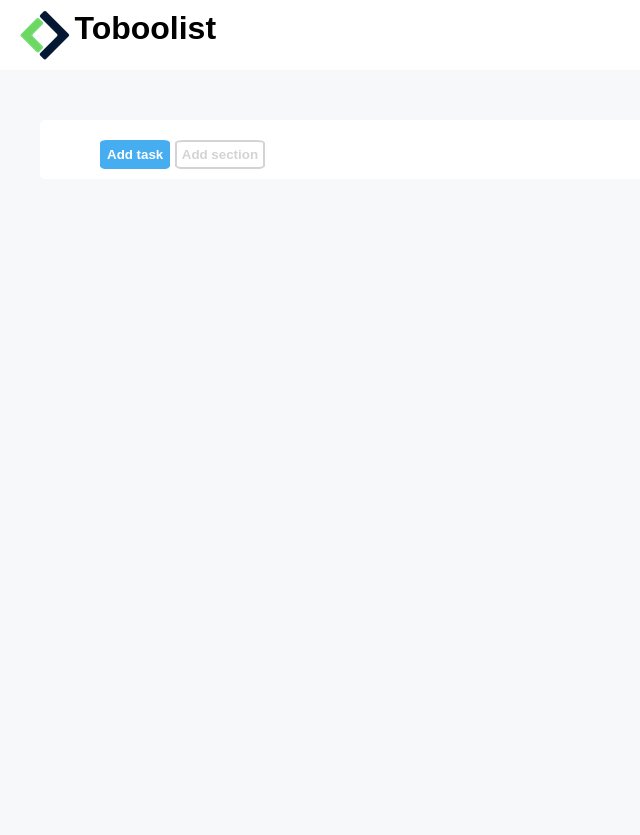
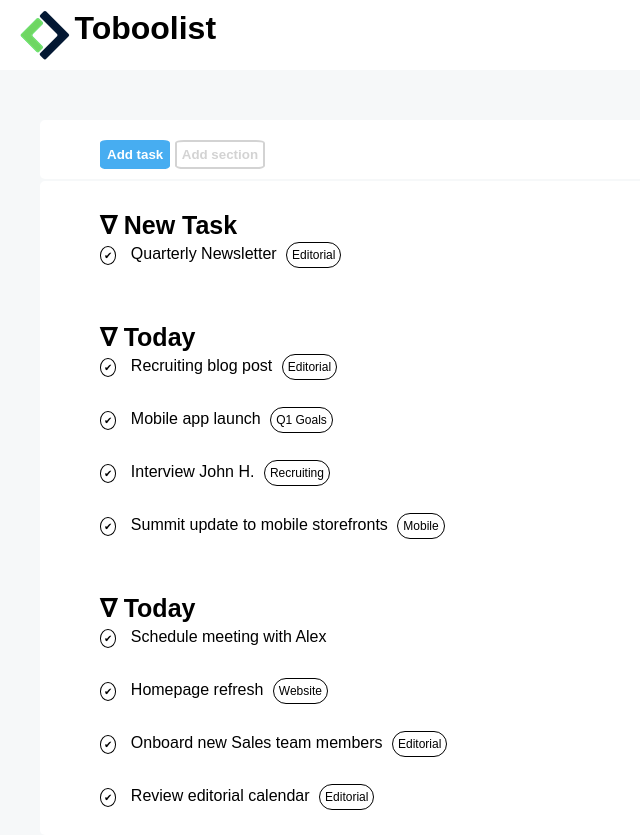
Before and after one commit to marcocnc/html-css-toboolist, a plain HTML site: page index.html in a window 1280 px wide. Shown: the whole page, without its empty margins (0-640 px from the left). Before the commit the page ends 800 px from the top, so only its background shows below. Drawn offline with Linux system fonts and the light colour scheme.

Commit message:
[add] main

```diff
--- a/css/style.css
+++ b/css/style.css
@@ -54,7 +54,7 @@ header div img{
     padding-top: 20px;
 }
 
-.first-button, .second-button{
+.first-button, .second-button, .category{
     padding: 5px;
     border-radius: 10%;
 }
@@ -72,3 +72,32 @@ header div img{
     color:lightgray;
 }
 /* /Nav */
+
+/* Main */
+h3{
+    font-size: 25px;
+}
+
+.list{
+    padding-top: 30px;
+}
+
+.layer{
+    padding-top: 5px;
+    padding-bottom: 30px;
+}
+
+.category{
+    font-size: 12px;
+    border: 1px solid black;
+    border-radius: 20px;
+    margin-left: 5px;
+}
+
+.symbol{
+    font-size: 10px;
+    border: 1px solid black;
+    border-radius: 50%;
+    padding: 3px;
+    margin-right: 10px;
+}
--- a/index.html
+++ b/index.html
@@ -31,6 +31,71 @@
     </nav>
 
     <!-- Main -->
-    <main class="container"></main>
+    <main class="container">
+
+        <!-- First section -->
+        <section class="list new-task">
+            <h3> &#8711; New Task</h3>
+            <p class="layer check">
+                 <span class="symbol checkmark"> &#10004;</span>
+                 Quarterly Newsletter
+                 <span class="category">Editorial</span>
+            </p>
+        </section>
+
+        <!-- Second section -->
+        <section class="list today">
+            <h3> &#8711; Today</h3>
+            <p class="layer check">
+                <span class="symbol checkmark"> &#10004;</span>
+                Recruiting blog post
+                <span class="category editorial">Editorial</span>
+           </p>
+
+           <p class="layer check">
+                <span class="symbol checkmark"> &#10004;</span>
+                Mobile app launch
+                <span class="category editorial">Q1 Goals</span>
+           </p>
+
+           <p class="layer check">
+            <span class="symbol checkmark"> &#10004;</span> Interview John H.
+            <span class="category editorial">Recruiting</span>
+            </p>
+
+            <p class="layer check">
+                <span class="symbol checkmark"> &#10004;</span>
+                Summit update to mobile storefronts
+                <span class="category editorial">Mobile</span>
+           </p>
+        </section>
+        <!-- /Second section -->
+
+        <!-- Third section -->
+        <section class="list today">
+            <h3> &#8711; Today</h3>
+            <p class="layer check">
+                <span class="symbol checkmark"> &#10004;</span>
+                Schedule meeting with Alex
+            </p>
+
+           <p class="layer check">
+                <span class="symbol checkmark"> &#10004;</span>
+                Homepage refresh
+                <span class="category editorial">Website</span>
+           </p>
+
+           <p class="layer check">
+            <span class="symbol checkmark"> &#10004;</span> Onboard new Sales team members
+            <span class="category editorial">Editorial</span>
+            </p>
+
+            <p class="layer check">
+                <span class="symbol checkmark"> &#10004;</span>
+                Review editorial calendar
+                <span class="category editorial">Editorial</span>
+           </p>
+        </section>
+    </main>
 </body>
 </html>
```
